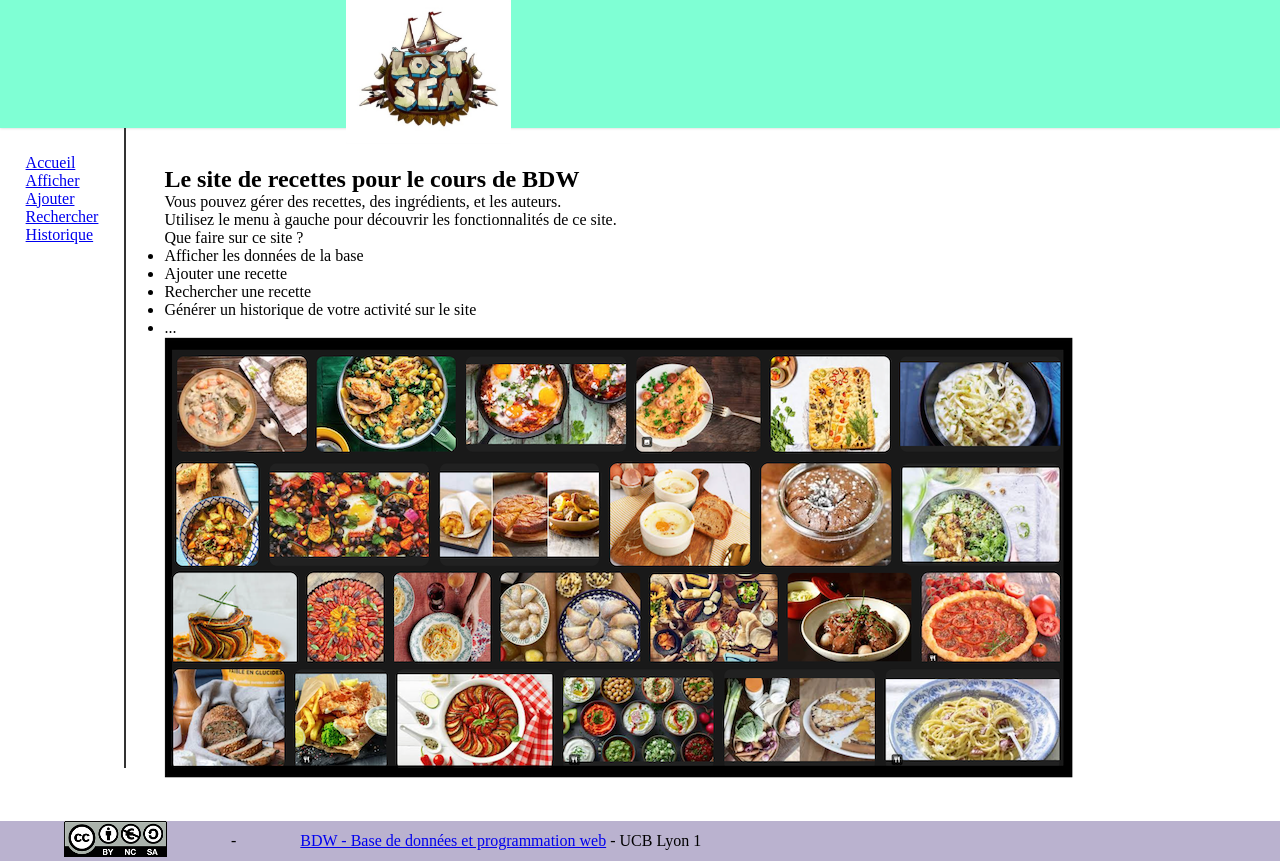
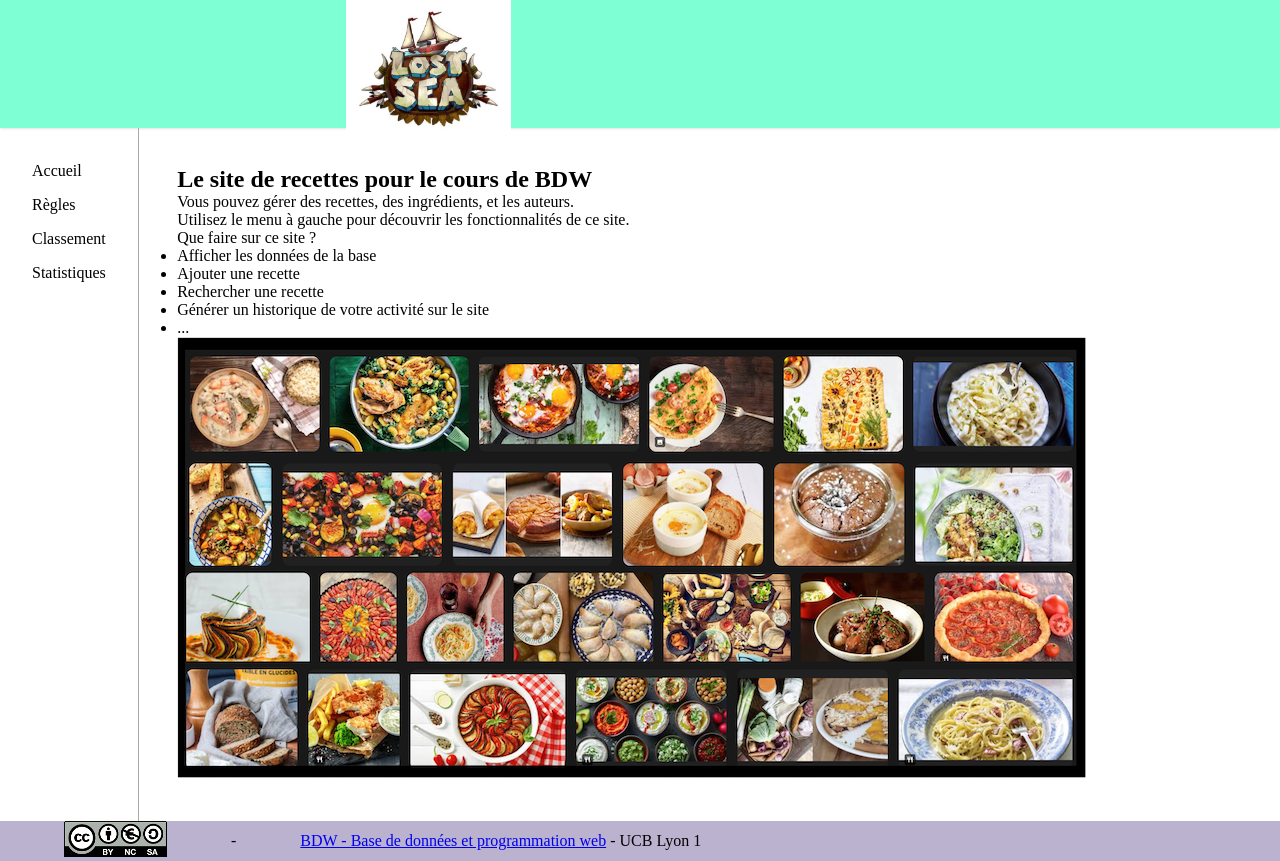
Before and after one commit to HackShadows/ProjetBDW, a Python web app: template serveur/site/templates/accueil.html in a window 1280 px wide. Run offline with Jinja, Linux system fonts and the light colour scheme; the template is opened without the code that fills it, so the values that code supplies are empty.

Commit message:
update: mise en forme de nav

```diff
--- a/serveur/site/controleurs/regles.py
+++ b/serveur/site/controleurs/regles.py
@@ -1,7 +1,7 @@
 from model.model_pg import get_instances, get_recipe, get_steps_recipe
 from controleurs.includes import add_activity
 
-add_activity(SESSION['HISTORIQUE'], "affichage des données")
+# add_activity(SESSION['HISTORIQUE'], "affichage des données")
 
 if GET and 'id_recette' in GET: # Cas affichage des détails d'une recette
     REQUEST_VARS['affichage'] = 'detail'
--- a/serveur/site/controleurs/statistiques.py
+++ b/serveur/site/controleurs/statistiques.py
@@ -2,7 +2,7 @@ from model.model_pg import is_existing_recipe, insert_recipe
 from controleurs.includes import add_activity
 
 
-add_activity(SESSION['HISTORIQUE'], "consultation de la page ajouter recette")
+# add_activity(SESSION['HISTORIQUE'], "consultation de la page ajouter recette")
 
 if POST and 'bouton_valider' in POST:  # formulaire soumis
     nom_recette = POST['nom_recette'][0]  # attention, un <input> retourne une liste
--- a/serveur/site/static/css/style.css
+++ b/serveur/site/static/css/style.css
@@ -3,10 +3,13 @@ html {
 }
 html, html * {
 	box-sizing: border-box;
+
 	padding: 0;
 	border: none;
 	outline: none;
 	margin: 0;
+
+	background: none;
 }
 
 
@@ -40,6 +43,10 @@ header > div {
 header h1 {
 	font-size: 3.5rem;
 }
+header strong {
+	font-size: 2rem;
+	margin-bottom: -.5rem
+}
 header > a > img {
 	height: 9rem;
 	margin: 0 20px -20px 20px;
@@ -65,16 +72,17 @@ footer > * {
 
 #div-central {
 	display: flex;
-	flex-flow: row nowrap;
+	flex-flow: row;
 	justify-content: stretch;
 	align-items: stretch;
 }
 nav {
 	display: flex;
 	position: sticky;
-	max-height: 80vh;
-	padding: 2%;
-	border-right: solid 2px #333;
+	top: 0px;
+	max-height: 100vh;
+	padding-top: 2%;
+	border-right: solid 1px #AAA;
 }
 nav > ul {
 	display: flex;
@@ -83,6 +91,21 @@ nav > ul {
 	height: 100%;
 	list-style-type: none;
 }
+nav list {
+	width: 100%;
+	padding: .5rem 2rem;
+	border-radius: 4px;
+	cursor: pointer;
+}
+nav list:hover {
+	background-color: #CCC;
+}
+nav list a {
+	text-decoration: none;
+	width: 100%;
+	height: 100%;
+	color: black;
+}
 main {
 	flex-grow: 1;
 	padding: 3%;
--- a/serveur/site/templates/classements.html
+++ b/serveur/site/templates/classements.html
@@ -22,6 +22,4 @@
 	<img src="mitonmar/static/img/top-plats.png" />
 </div>
 
-{% include 'message.html' %}
-
 {% endblock %}
--- a/serveur/site/templates/menu.html
+++ b/serveur/site/templates/menu.html
@@ -1,10 +1,8 @@
-<!-- menu -->
 <nav>
 	<ul>
-		<a href="/">Accueil</a>
-		<a href="afficher">Afficher</a>
-		<a href="ajouter">Ajouter</a>
-		<a href="rechercher">Rechercher</a>
-		<a href="historique">Historique</a>
+		<list><a href="/">Accueil</a></list>
+		<list><a href="regles">Règles</a></list>
+		<list><a href="classements">Classement</a></list>
+		<list><a href="statistiques">Statistiques</a></list>
 	</ul>
 </nav>
--- a/serveur/site/templates/regles.html
+++ b/serveur/site/templates/regles.html
@@ -22,6 +22,4 @@
 	<img src="mitonmar/static/img/top-plats.png" />
 </div>
 
-{% include 'message.html' %}
-
 {% endblock %}
--- a/serveur/site/templates/statistiques.html
+++ b/serveur/site/templates/statistiques.html
@@ -22,6 +22,4 @@
 	<img src="mitonmar/static/img/top-plats.png" />
 </div>
 
-{% include 'message.html' %}
-
 {% endblock %}
```
